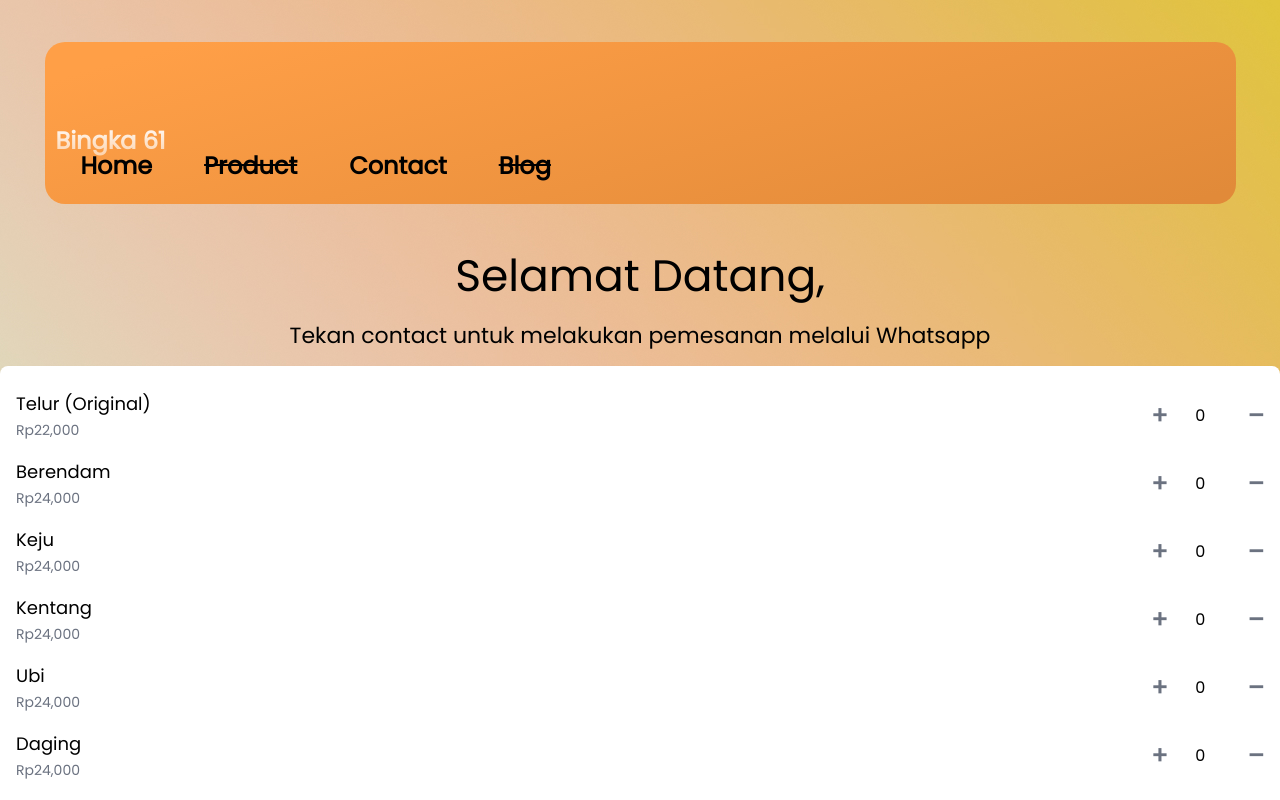
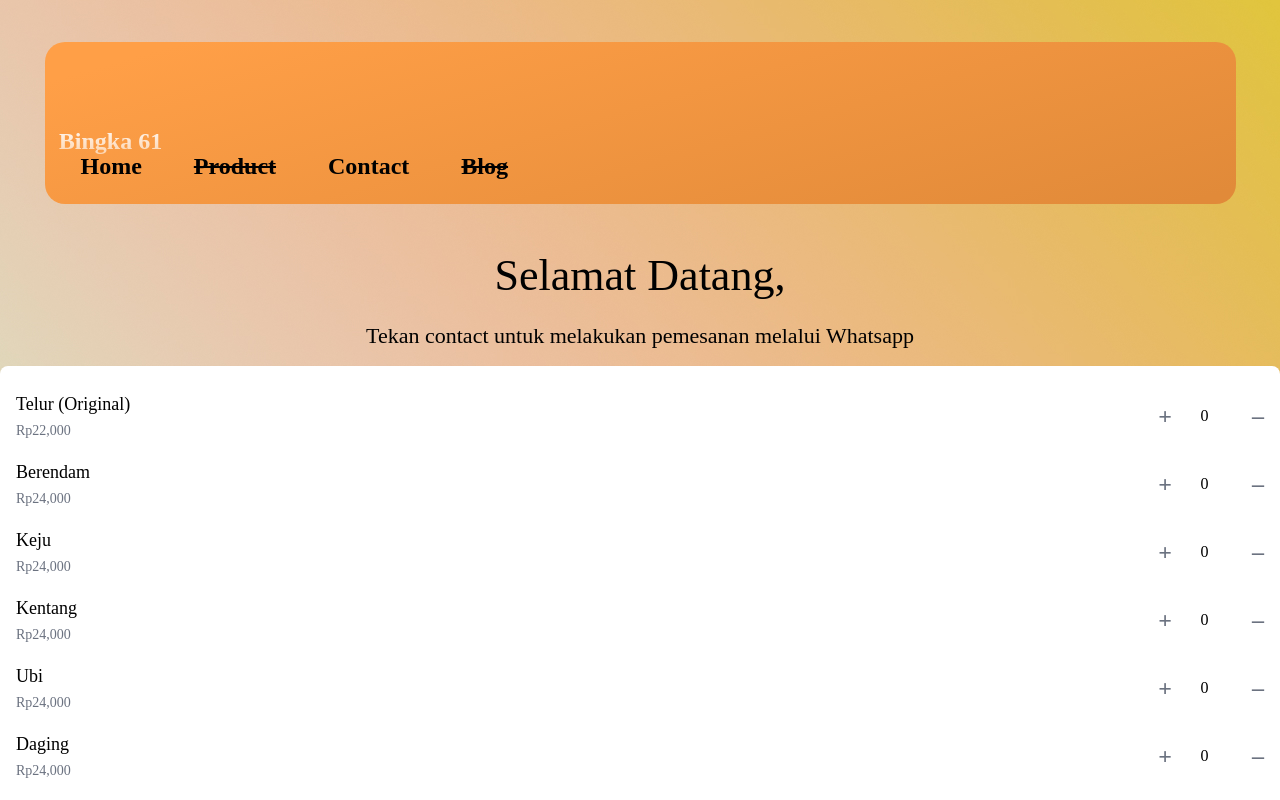
Before and after one commit to AdakHaddad/Bingka61, a Next.js app: page / in a window 1280 px wide. Shown: the top 800 px of the page. Built offline with nearby package versions, Linux system fonts and the light colour scheme.

Commit message:
Debugging Hydration UI

```diff
--- a/components/layout.js
+++ b/components/layout.js
@@ -11,8 +11,8 @@ export default function RootLayout({ children }) {
       <meta name="description" content={metadata.description} />
       <title>{metadata.title}</title>
       <link
+        href="https://fonts.googleapis.com/css?family=Roboto:400,500,700&display=optional"
         rel="stylesheet"
-        href="https://fonts.googleapis.com/css?family=Poppins"
       />
       <link rel="icon" href="/favicon.ico" />
       {children}
```
